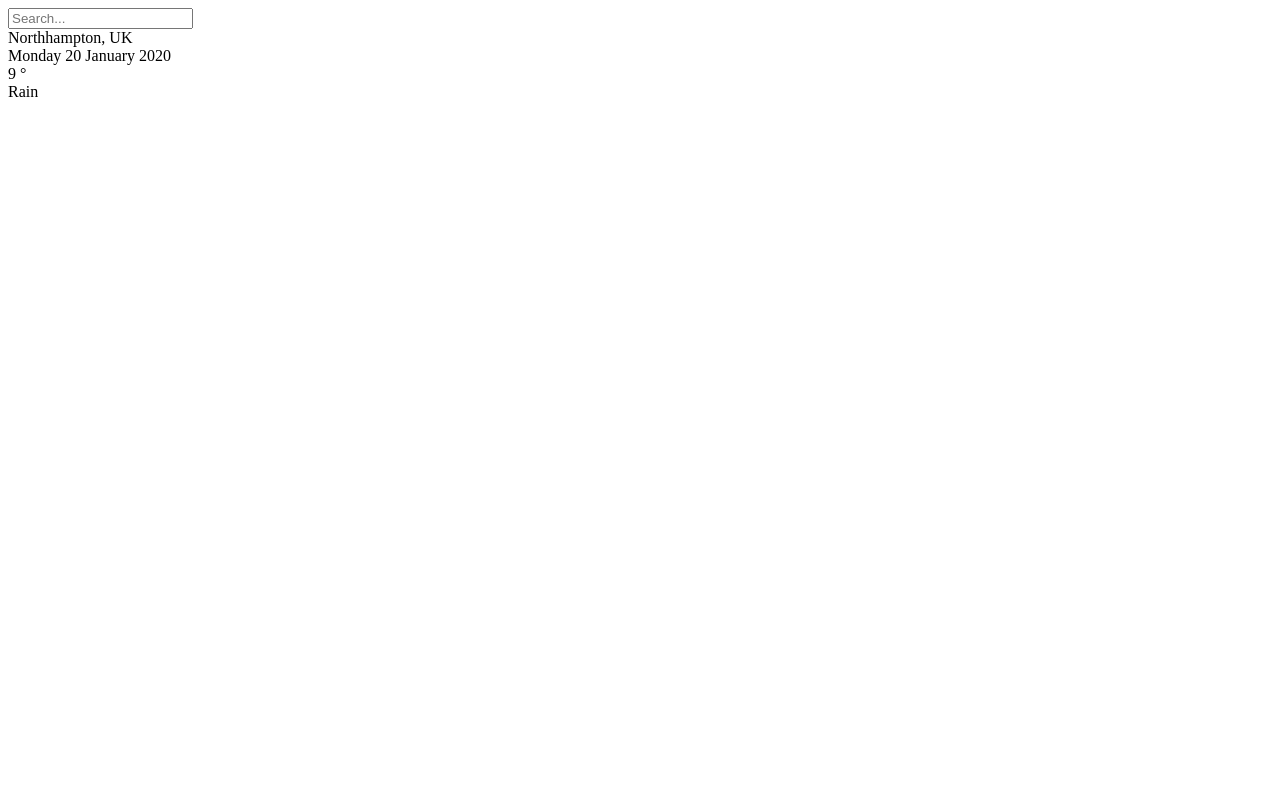
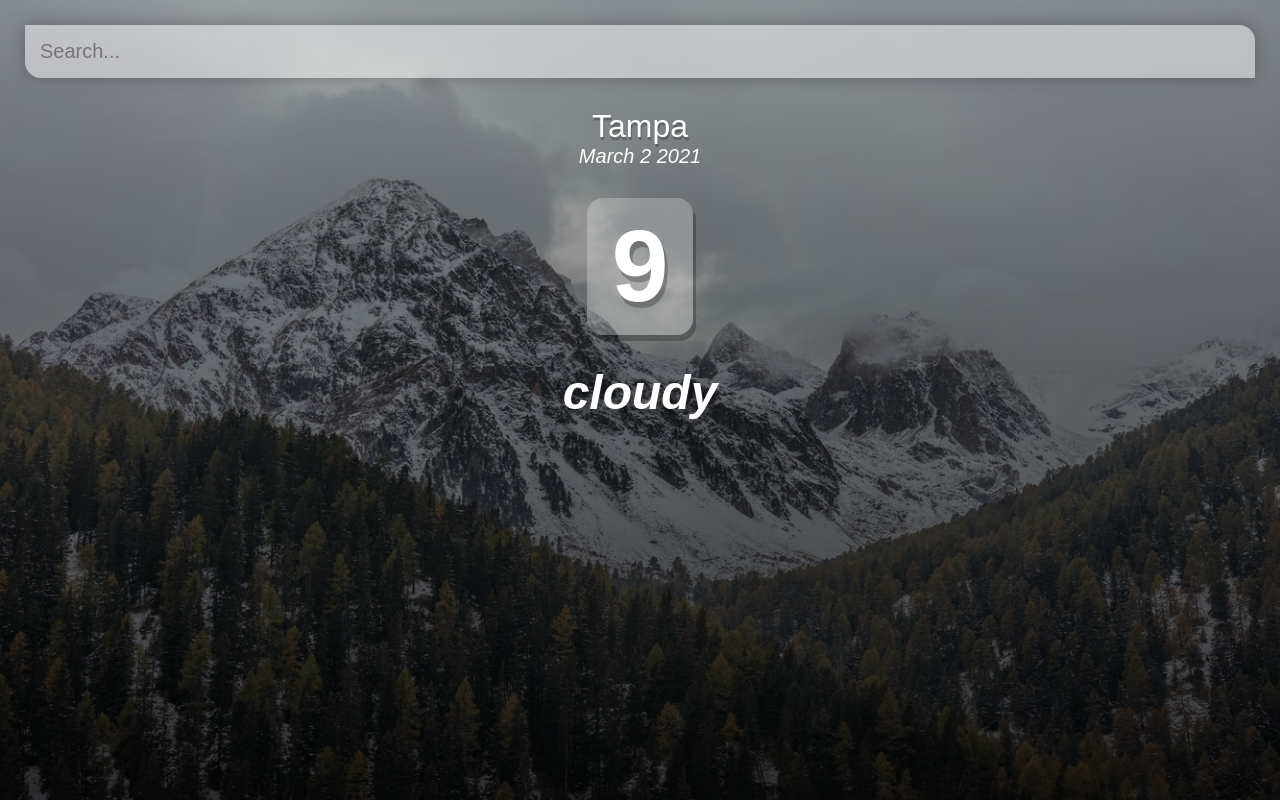
Before and after one commit to juanmartinez238/Vue-Weather, a Vue app: page / in a window 1280 px wide. Built offline with nearby package versions, Linux system fonts and the light colour scheme.

Commit message:
added styling to the input bar, location, date, temperature, and description in weather app

```diff
--- a/src/App.vue
+++ b/src/App.vue
@@ -6,20 +6,18 @@
         type="text"
         class="search-bar"
         placeholder="Search..."
-        v-model="query"
-        @keypress='fetchWeather'
         />
       </div>
 
       <div class="weather-wrap">
         <div class="location-box">
-          <div class="location">Northhampton, UK</div>
-          <div class="date">Monday 20 January 2020</div>
+          <div class="location">Tampa</div>
+          <div class="date">March 2 2021</div>
         </div>
 
         <div class="weather-box">
-          <div class="temp">9 &#176;</div>
-          <div class="weather">Rain</div>
+          <div class="temp">9</div>
+          <div class="weather">cloudy</div>
         </div>
       </div>
     </main>
@@ -29,9 +27,106 @@
 <script>
 export default {
   name: "App",
+
  }
 </script>
 
 <style>
+    *{
+      margin: 0;
+      padding: 0;;
+      box-sizing: border-box;
+    }
 
+    body{
+      font-family: 'montserrat', sans-serif;
+    }
+
+    #app{
+      background-image: url('./assets/cold2.jpeg');
+      background-size: cover;
+      background-position: bottom;
+      transition: 0.4s;
+    }
+
+
+    main{
+      min-height: 100vh;
+      padding: 25px;
+
+      background-image: linear-gradient(to bottom, rgba(0,0,0,0.25), rgba(0,0,0,0.75));
+    }
+
+    .search-box{
+      width: 100%;
+      margin-bottom: 30px;
+    }
+
+    .search-box .search-bar{
+      display: block;
+      width: 100%;
+      padding: 15px;
+
+      color: #313131;
+      font-size: 20px;
+      appearance: none;
+      border: none;
+      outline: none;
+      background: none;
+
+      box-shadow: 0px 0px 16px rgba(0,0,0,0.25);
+      background-color: rgba(255,255,255,0.5);
+      border-radius: 0px 16px 0px 16px;
+      transition: 0.4s;
+
+    }
+
+    .search-box .search-bar:focus{
+      box-shadow: 0px 0px 16px rgba(0,0,0,0.25);
+      background-color: rgba(255,255,255,0.75);
+      border-radius: 16px 0px 16px 0px;
+    }
+
+    .location-box .location{
+      color: #FFF;
+      font-size: 32px;
+      font-weight: 500;
+      text-align: center;
+      text-shadow: 1px 3px rgba(0,0,0,0.25);
+    }
+
+    .location-box .date{
+      color: #FFF;
+      font-size: 20px;
+      font-weight: 300;
+      font-style: italic;
+      text-align: center;
+    }
+
+    .weather-box{
+      text-align: center;
+    }
+
+    .weather-box .temp{
+      display: inline-block;
+      padding: 10px 25px;
+      color: #FFF;
+      font-size: 102px;
+      font-weight: 900;
+
+      text-shadow: 3px 6px rgba(0,0,0,0.25);
+      background-color: rgba(255,255,255,0.25);
+      border-radius: 16px;
+      margin: 30px 0px;
+
+      box-shadow: 3px 6px rgba(0,0,0,0.25);
+    }
+
+    .weather-box .weather{
+      color: #FFF;
+      font-size: 48px;
+      font-weight: 700;
+      font-style: italic;
+      text-shadow: 3px 6px rgba(0,0,0,0.25);
+    }
 </style>
```
